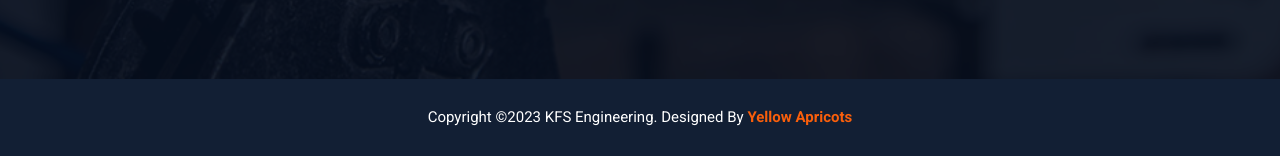
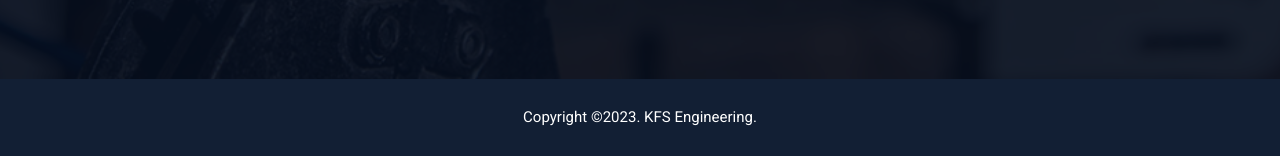
Before and after one commit to proanubhav/kfs-engineering, a PHP site: page /index.php in a window 1280 px wide. Shown: the part 5769-5925 px from the top of the page. Run offline with PHP 8.4, Linux system fonts and the light colour scheme; some libraries are stand-ins or nearby versions.

Commit message:
footer fix

```diff
--- a/include/footer.php
+++ b/include/footer.php
@@ -121,7 +121,7 @@
 <div class="copyright-area">
     <div class="container">
         <div class="copyright-item">
-            <p>Copyright ©2023 KFS Engineering. Designed By <a href="https://yellowapricots.in/" target="_blank">Yellow Apricots</a></p>
+            <p>Copyright ©2023. KFS Engineering.</p>
         </div>
     </div>
 </div>
```
